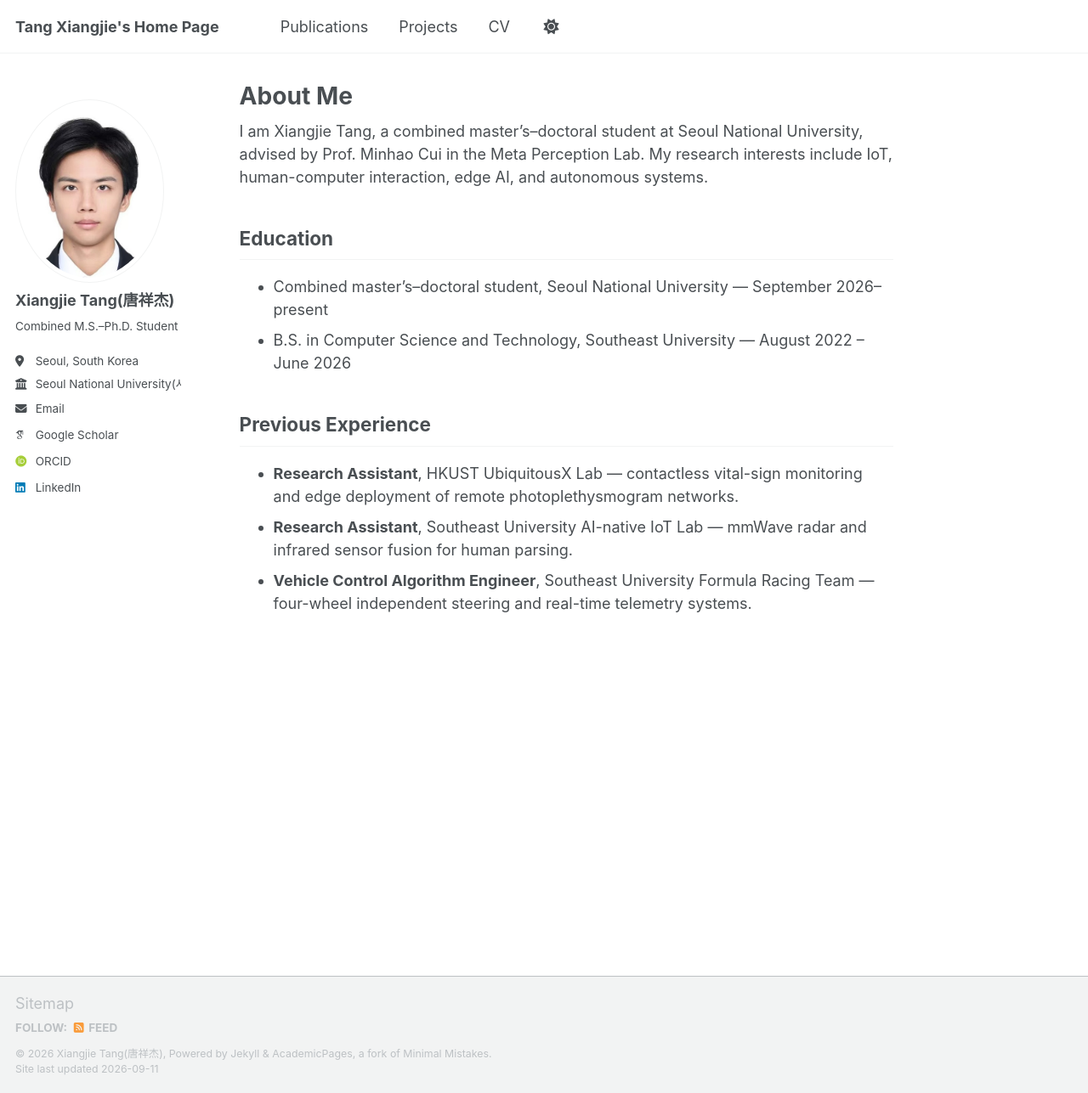
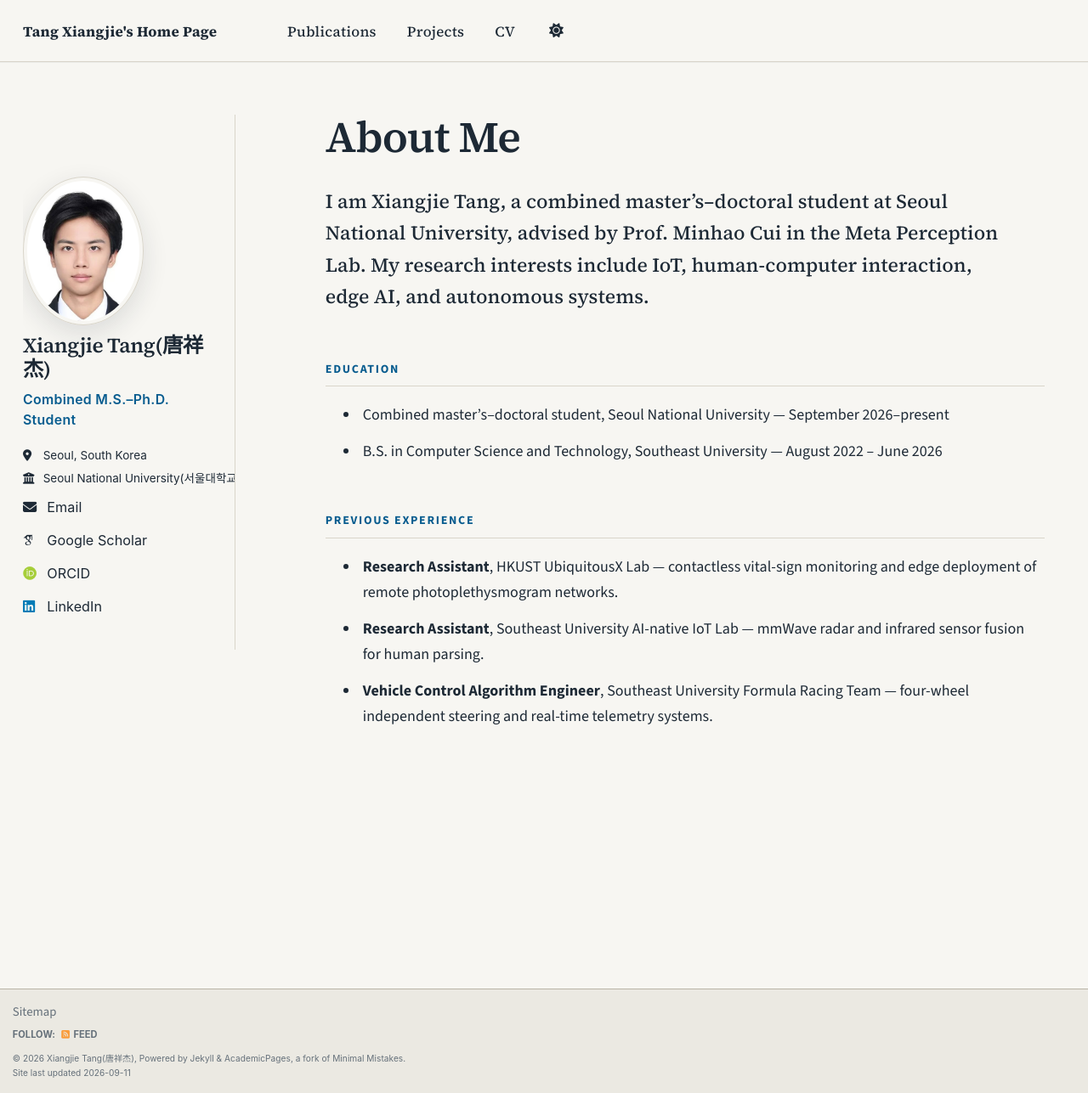
Before and after one commit to WolerT/WolerT.github.io, a Jekyll site: the page built from _pages/about.md, in a window 1280 px wide and 1287 px high. Shown: the whole window at 85% size. Built offline with Jekyll 4.4.1, drawn with Linux system fonts in a browser that asks for light colours; some web fonts are replaced; a script that is not in the unit is left out.

Commit message:
new style gpt

```diff
--- a/_includes/head/custom.html
+++ b/_includes/head/custom.html
@@ -1,6 +1,11 @@
 {% include base_path %}
 
 <!-- start custom head snippets -->
+
+<!-- Editorial typography for the academic profile. System fallbacks keep the site readable when external fonts are unavailable. -->
+<link rel="preconnect" href="https://fonts.googleapis.com">
+<link rel="preconnect" href="https://fonts.gstatic.com" crossorigin>
+<link href="https://fonts.googleapis.com/css2?family=Source+Sans+3:wght@400;500;600;700&family=Source+Serif+4:opsz,wght@8..60,500;8..60,600;8..60,700&display=swap" rel="stylesheet">
 
 <!-- Support for Academicons -->
 <link rel="stylesheet" href="{{ base_path }}/assets/css/academicons.css"/>
@@ -12,6 +17,6 @@
 <link rel="icon" type="image/png" href="{{ base_path }}/images/favicon-192x192.png" sizes="192x192"/>
 <link rel="manifest" href="{{ base_path }}/images/manifest.json"/>
 <link rel="icon" href="/images/favicon.ico"/>
-<meta name="theme-color" content="#ffffff"/>
+<meta name="theme-color" content="#f7f6f2"/>
 
 <!-- end custom head snippets -->
--- /dev/null
+++ b/_sass/_academic-refresh.scss
@@ -0,0 +1,253 @@
+/* ==========================================================================
+   ACADEMIC EDITORIAL REFRESH
+   ========================================================================== */
+
+:root {
+  --global-bg-color: #f7f6f2;
+  --global-footer-bg-color: #ebe9e2;
+  --global-border-color: #d9d5ca;
+  --global-dark-border-color: #b9b4a7;
+  --global-base-color: #65707a;
+  --global-text-color: #1d2935;
+  --global-text-color-light: #65707a;
+  --global-link-color: #075c8f;
+  --global-link-color-hover: #a6412d;
+  --global-link-color-visited: #5c4b8a;
+  --global-masthead-link-color: #1d2935;
+  --global-masthead-link-color-hover: #075c8f;
+  --global-code-background-color: #efede7;
+  --global-code-text-color: #1d2935;
+  --global-thead-color: #e5e1d7;
+  --global-fig-caption-color: #65707a;
+}
+
+html[data-theme="dark"] {
+  --global-bg-color: #101b25;
+  --global-footer-bg-color: #0b141d;
+  --global-border-color: #31424f;
+  --global-dark-border-color: #5b6b75;
+  --global-base-color: #aebbc4;
+  --global-text-color: #edf1ee;
+  --global-text-color-light: #b5c0c5;
+  --global-link-color: #78c8ed;
+  --global-link-color-hover: #ffb09a;
+  --global-link-color-visited: #c7b7ef;
+  --global-masthead-link-color: #edf1ee;
+  --global-masthead-link-color-hover: #78c8ed;
+  --global-code-background-color: #182733;
+  --global-code-text-color: #edf1ee;
+  --global-thead-color: #23333f;
+  --global-fig-caption-color: #b5c0c5;
+}
+
+body {
+  font-family: "Source Sans 3", "Segoe UI", "Noto Sans KR", sans-serif;
+  font-size: 18px;
+  line-height: 1.68;
+  letter-spacing: 0.002em;
+}
+
+h1, h2, h3, h4, h5, h6,
+.masthead__inner-wrap,
+.sidebar .author__name {
+  font-family: "Source Serif 4", Georgia, "Times New Roman", serif;
+}
+
+h1, h2, h3 {
+  color: var(--global-text-color);
+  font-weight: 600;
+  letter-spacing: -0.018em;
+}
+
+.masthead {
+  background: color-mix(in srgb, var(--global-bg-color) 94%, transparent);
+  backdrop-filter: blur(14px);
+  box-shadow: 0 1px 0 rgba(29, 41, 53, 0.05);
+
+  &__inner-wrap {
+    max-width: 82.5rem;
+    padding: 0.75rem 1.5rem;
+  }
+}
+
+.masthead__menu-item {
+  background: transparent;
+
+  a {
+    font-size: 0.94rem;
+    letter-spacing: 0.015em;
+  }
+
+  &--lg {
+    padding-right: 2.6rem;
+    font-size: 1.1rem;
+    letter-spacing: -0.01em;
+  }
+}
+
+#main {
+  max-width: 82.5rem;
+  margin-top: 3.4rem;
+  padding-left: 1.5rem;
+  padding-right: 1.5rem;
+}
+
+.page__title {
+  font-size: clamp(2.25rem, 4vw, 3.6rem);
+  line-height: 1.05;
+  margin-bottom: 1.7rem;
+}
+
+.page__content {
+  max-width: 47rem;
+
+  > p:first-child {
+    max-width: 44rem;
+    color: var(--global-text-color);
+    font-family: "Source Serif 4", Georgia, serif;
+    font-size: clamp(1.18rem, 1.8vw, 1.42rem);
+    line-height: 1.62;
+  }
+
+  h2 {
+    margin-top: 3.25rem;
+    padding-bottom: 0.6rem;
+    color: var(--global-link-color);
+    border-bottom: 1px solid var(--global-border-color);
+    font-family: "Source Sans 3", "Segoe UI", sans-serif;
+    font-size: 0.78rem;
+    font-weight: 700;
+    letter-spacing: 0.12em;
+    text-transform: uppercase;
+  }
+
+  li {
+    margin-bottom: 0.7rem;
+    padding-left: 0.22rem;
+  }
+
+  strong {
+    color: var(--global-text-color);
+    font-weight: 700;
+  }
+
+  a {
+    color: var(--global-link-color);
+    text-decoration-color: color-mix(in srgb, var(--global-link-color) 36%, transparent);
+    text-underline-offset: 0.16em;
+
+    &:hover {
+      color: var(--global-link-color-hover);
+      text-decoration-color: currentColor;
+    }
+  }
+}
+
+.sidebar {
+  .author__avatar img {
+    max-width: 142px;
+    padding: 4px;
+    border: 1px solid var(--global-border-color);
+    box-shadow: 0 10px 30px rgba(23, 37, 48, 0.12);
+  }
+
+  .author__name {
+    font-size: 1.35rem;
+    font-weight: 600;
+    line-height: 1.15;
+  }
+
+  .author__bio {
+    color: var(--global-link-color);
+    font-size: 0.88rem;
+    font-weight: 600;
+    letter-spacing: 0.02em;
+  }
+}
+
+.author__urls {
+  a {
+    margin-bottom: 0.32rem;
+    padding: 0.23rem 0;
+    font-size: 0.9rem;
+    transition: color 0.18s ease, transform 0.18s ease;
+
+    &:hover {
+      color: var(--global-link-color);
+      text-decoration: none;
+      transform: translateX(3px);
+    }
+  }
+}
+
+.page__footer {
+  color: var(--global-text-color-light);
+  font-size: 0.82rem;
+
+  a {
+    color: inherit;
+  }
+}
+
+a:focus-visible,
+button:focus-visible {
+  outline: 3px solid color-mix(in srgb, var(--global-link-color) 58%, transparent);
+  outline-offset: 3px;
+}
+
+@media screen and (min-width: 1024px) {
+  #main {
+    display: grid;
+    grid-template-columns: 15.5rem minmax(0, 1fr);
+    column-gap: clamp(3rem, 6vw, 6.5rem);
+    align-items: start;
+  }
+
+  .sidebar {
+    position: sticky;
+    top: 5.8rem;
+    width: auto;
+    height: auto;
+    max-height: calc(100vh - 7rem);
+    margin: 0;
+    padding: 0 1.5rem 1.5rem 0;
+    overflow-y: auto;
+    border-right: 1px solid var(--global-border-color);
+  }
+
+  .page {
+    float: none;
+    width: auto;
+    margin: 0;
+    padding: 0 1rem 3rem 0;
+  }
+}
+
+@media screen and (max-width: 1023px) {
+  body {
+    font-size: 17px;
+  }
+
+  #main {
+    margin-top: 2.2rem;
+  }
+
+  .sidebar {
+    margin-bottom: 2.8rem;
+    padding-bottom: 1.4rem;
+    border-bottom: 1px solid var(--global-border-color);
+  }
+
+  .author__urls a {
+    font-size: 0.88rem;
+  }
+}
+
+@media (prefers-reduced-motion: reduce) {
+  *, *::before, *::after {
+    scroll-behavior: auto !important;
+    transition-duration: 0.01ms !important;
+    animation-duration: 0.01ms !important;
+    animation-iteration-count: 1 !important;
+  }
+}
--- a/assets/css/main.scss
+++ b/assets/css/main.scss
@@ -39,5 +39,7 @@
 
     "vendor/font-awesome/fontawesome",
     "vendor/font-awesome/solid",
-    "vendor/font-awesome/brands"
+    "vendor/font-awesome/brands",
+
+    "academic-refresh"
 ;
```
